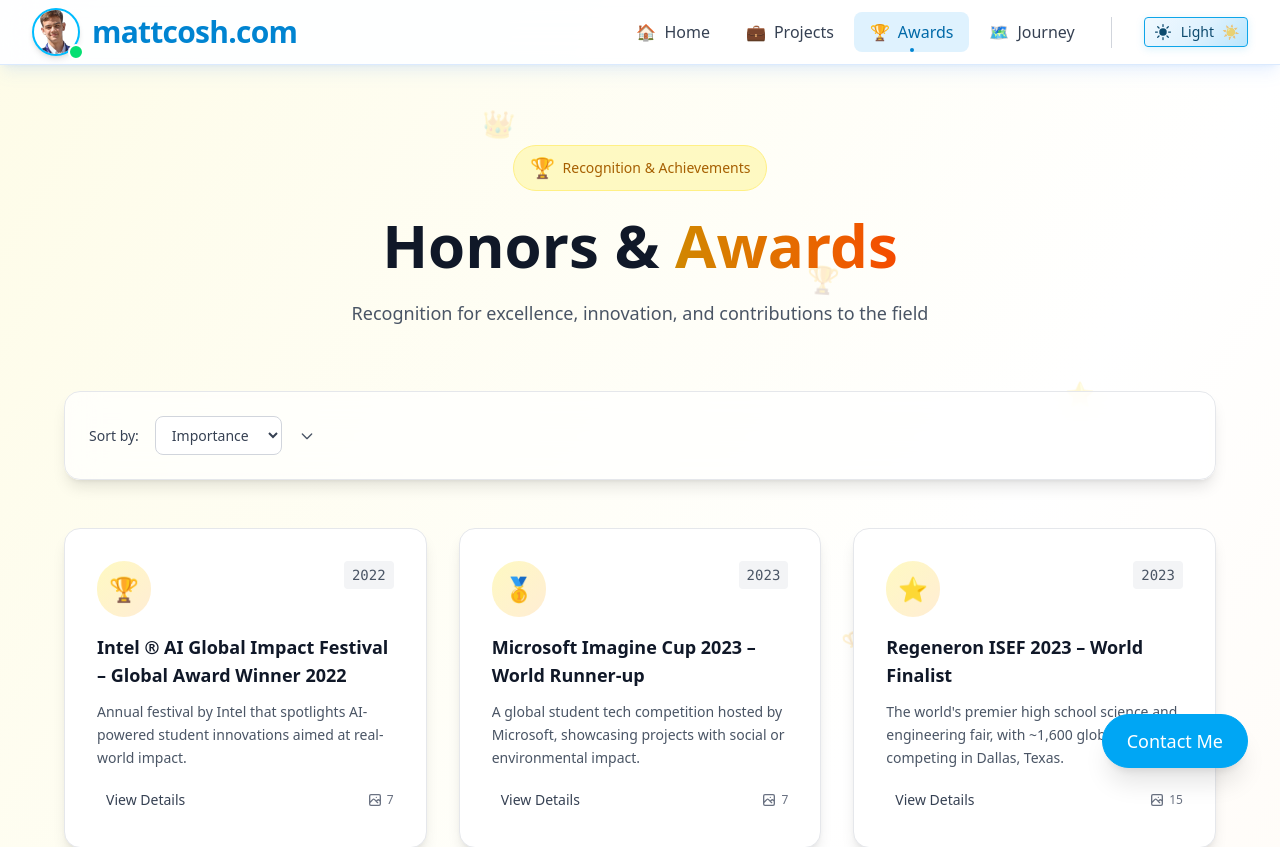
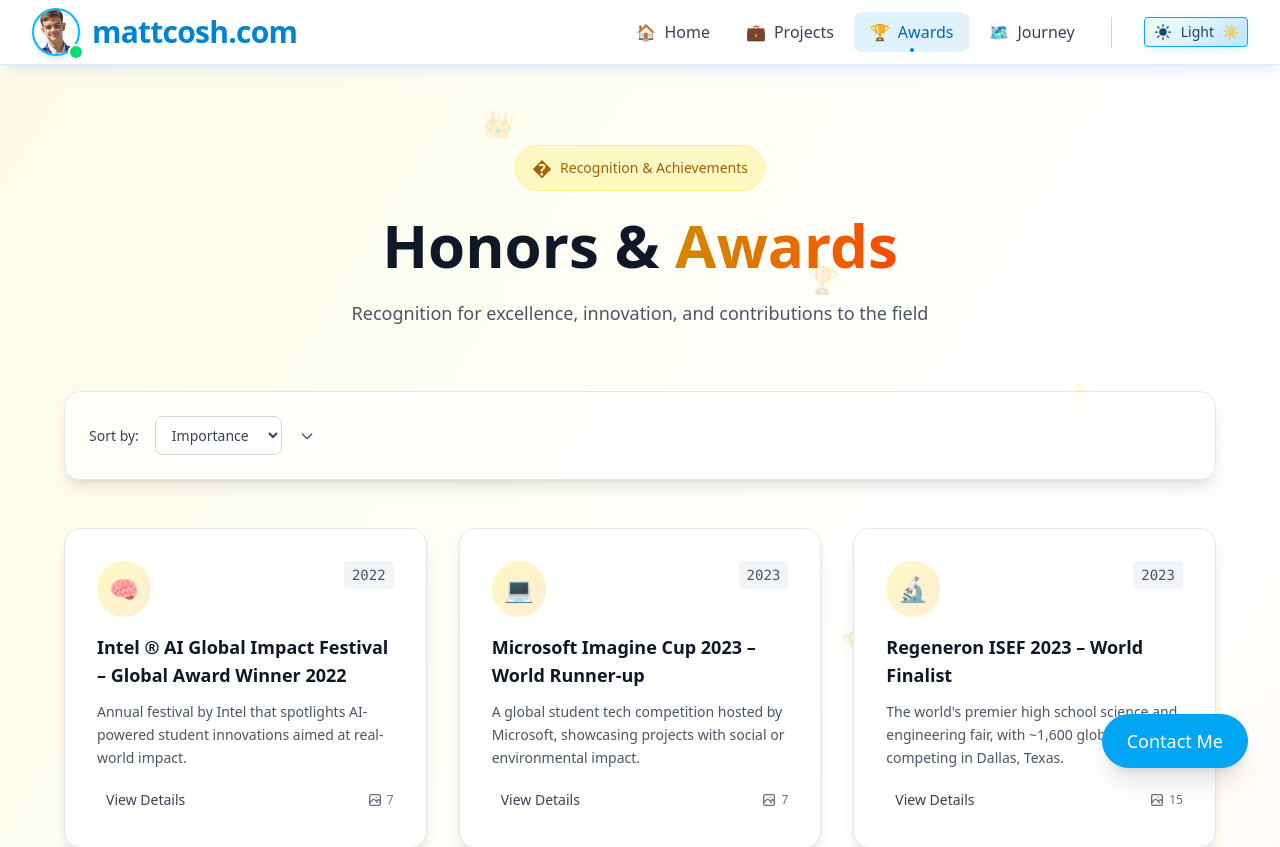
Before and after one commit to TheUnknown550/PortfolioWebsite, a React (Vite) app: page /honors in a window 1280 px wide. Shown: the top 847 px of the page. Built offline with nearby package versions, Linux system fonts and the light colour scheme.

Commit message:
Update icons

```diff
--- a/src/HonorsAwards.tsx
+++ b/src/HonorsAwards.tsx
@@ -17,6 +17,26 @@ interface Honor {
 interface HonorsAwardsProps {
   theme: "light" | "dark";
 }
+
+// Function to get appropriate icon based on award title
+const getAwardIcon = (title: string): string => {
+  const lowerTitle = title.toLowerCase();
+
+  if (lowerTitle.includes('intel')) return '🧠'; // Brain for AI/Intel
+  if (lowerTitle.includes('microsoft')) return '💻'; // Computer for Microsoft
+  if (lowerTitle.includes('regeneron') || lowerTitle.includes('isef')) return '🔬'; // Science for ISEF
+  if (lowerTitle.includes('apicta') || lowerTitle.includes('ict')) return '📱'; // Mobile for ICT
+  if (lowerTitle.includes('science') || lowerTitle.includes('tysf')) return '⚗️'; // Chemistry for science
+  if (lowerTitle.includes('prime minister')) return '🎯'; // Target for PM award
+  if (lowerTitle.includes('hackathon') || lowerTitle.includes('medchic')) return '⚡'; // Lightning for hackathon
+  if (lowerTitle.includes('cabling') || lowerTitle.includes('interlink')) return '🔌'; // Plug for cabling
+  if (lowerTitle.includes('robotics') || lowerTitle.includes('ftc')) return '🤖'; // Robot for FTC
+  if (lowerTitle.includes('gold') || lowerTitle.includes('first place')) return '🥇'; // Gold medal
+  if (lowerTitle.includes('runner') || lowerTitle.includes('second')) return '🥈'; // Silver medal
+  if (lowerTitle.includes('finalist') || lowerTitle.includes('third')) return '🥉'; // Bronze medal
+
+  return '🏆'; // Default trophy
+};
 
 const HonorsAwards: React.FC<HonorsAwardsProps> = ({ theme }) => {
   const [honors, setHonors] = useState<Honor[]>([]);
@@ -119,7 +139,7 @@ const HonorsAwards: React.FC<HonorsAwardsProps> = ({ theme }) => {
                   : "bg-yellow-100 text-yellow-700 border border-yellow-200"
               }`}
             >
-              <span className="text-lg sm:text-xl">🏆</span>
+              <span className="text-lg sm:text-xl">�</span>
               <span className="hidden sm:inline">Recognition & Achievements</span>
               <span className="sm:hidden">Awards</span>
             </motion.div>
@@ -251,7 +271,7 @@ const HonorsAwards: React.FC<HonorsAwardsProps> = ({ theme }) => {
                         : "bg-gradient-to-br from-yellow-100 to-orange-100"
                     }`}>
                       <span className="text-xl sm:text-2xl">
-                        {idx === 0 ? '🏆' : idx === 1 ? '🥇' : idx === 2 ? '⭐' : '🎖️'}
+                        {getAwardIcon(honor.title)}
                       </span>
                     </div>
                     <span className={`text-xs sm:text-sm font-mono px-2 py-1 rounded ${
@@ -404,7 +424,7 @@ const HonorsAwards: React.FC<HonorsAwardsProps> = ({ theme }) => {
                       ? "bg-gradient-to-br from-yellow-500/20 to-orange-500/20"
                       : "bg-gradient-to-br from-yellow-100 to-orange-100"
                   }`}>
-                    <span className="text-lg">🏆</span>
+                    <span className="text-lg">{getAwardIcon(modalHonor.title)}</span>
                   </div>
                   <div>
                     <h3 className={`text-lg sm:text-xl font-bold ${
--- a/src/Projects.tsx
+++ b/src/Projects.tsx
@@ -41,7 +41,7 @@ const Projects: React.FC<ProjectsProps> = ({ theme }) => {
       return '🧠';
     }
     if (titleLower.includes('microsoft') && titleLower.includes('imagine')) {
-      return '�';
+      return '💻';
     }
 
     // Robotics projects
@@ -54,7 +54,7 @@ const Projects: React.FC<ProjectsProps> = ({ theme }) => {
       return '🌍';
     }
     if (titleLower.includes('mentorship') && titleLower.includes('intel')) {
-      return '�';
+      return '💻';
     }
     if (titleLower.includes('mentorship') && titleLower.includes('microsoft')) {
       return '💼';
--- a/src/components/MobileNav.tsx
+++ b/src/components/MobileNav.tsx
@@ -11,7 +11,7 @@ interface MobileNavProps {
 const navLinks = [
   { to: "/", label: "Home", icon: "🏠" },
   { to: "/projects", label: "Projects", icon: "💼" },
-  { to: "/honors", label: "Awards", icon: "🏆" },
+  { to: "/honors", label: "Awards", icon: "�" },
   { to: "/roadmap", label: "Journey", icon: "🗺️" },
 ];
 
```
